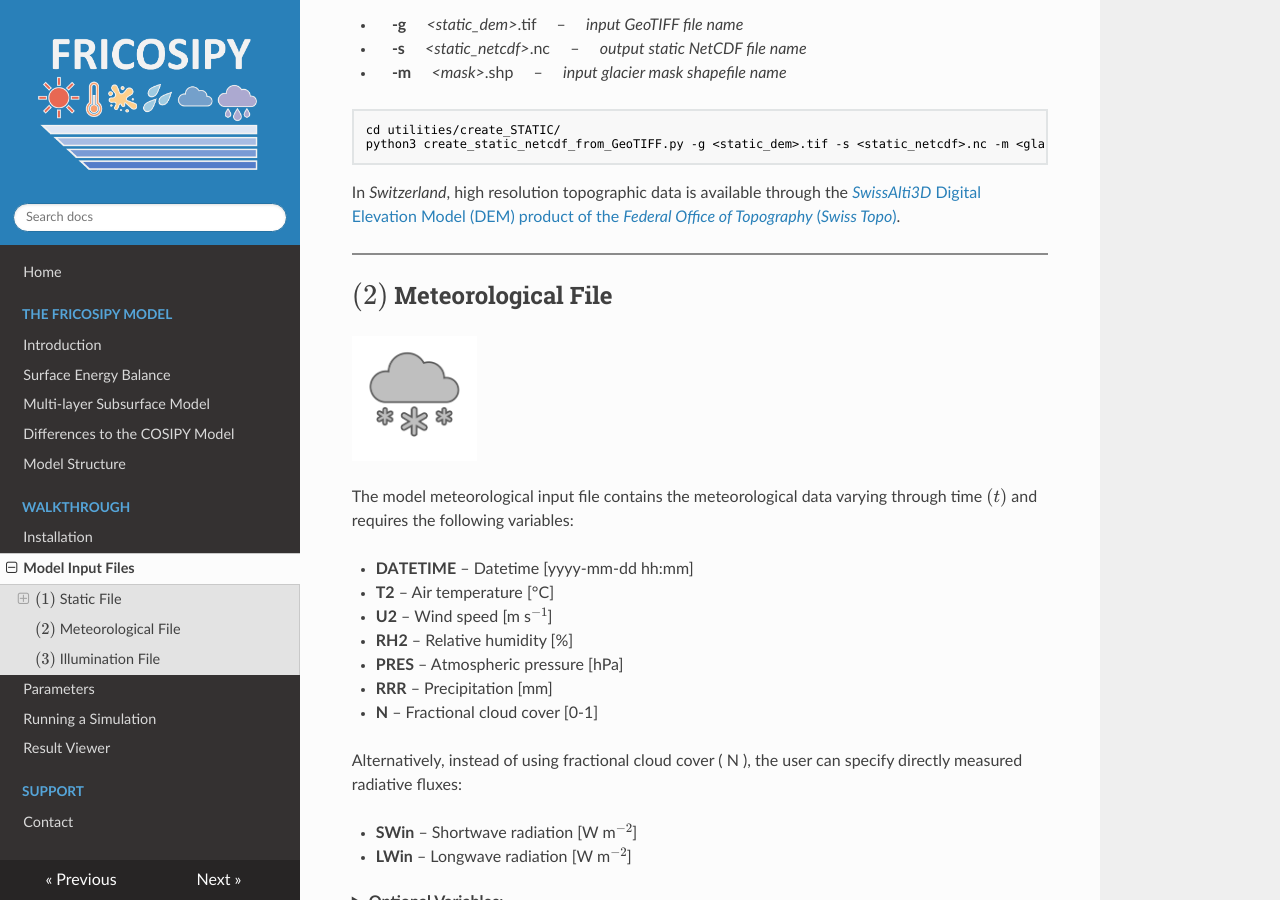
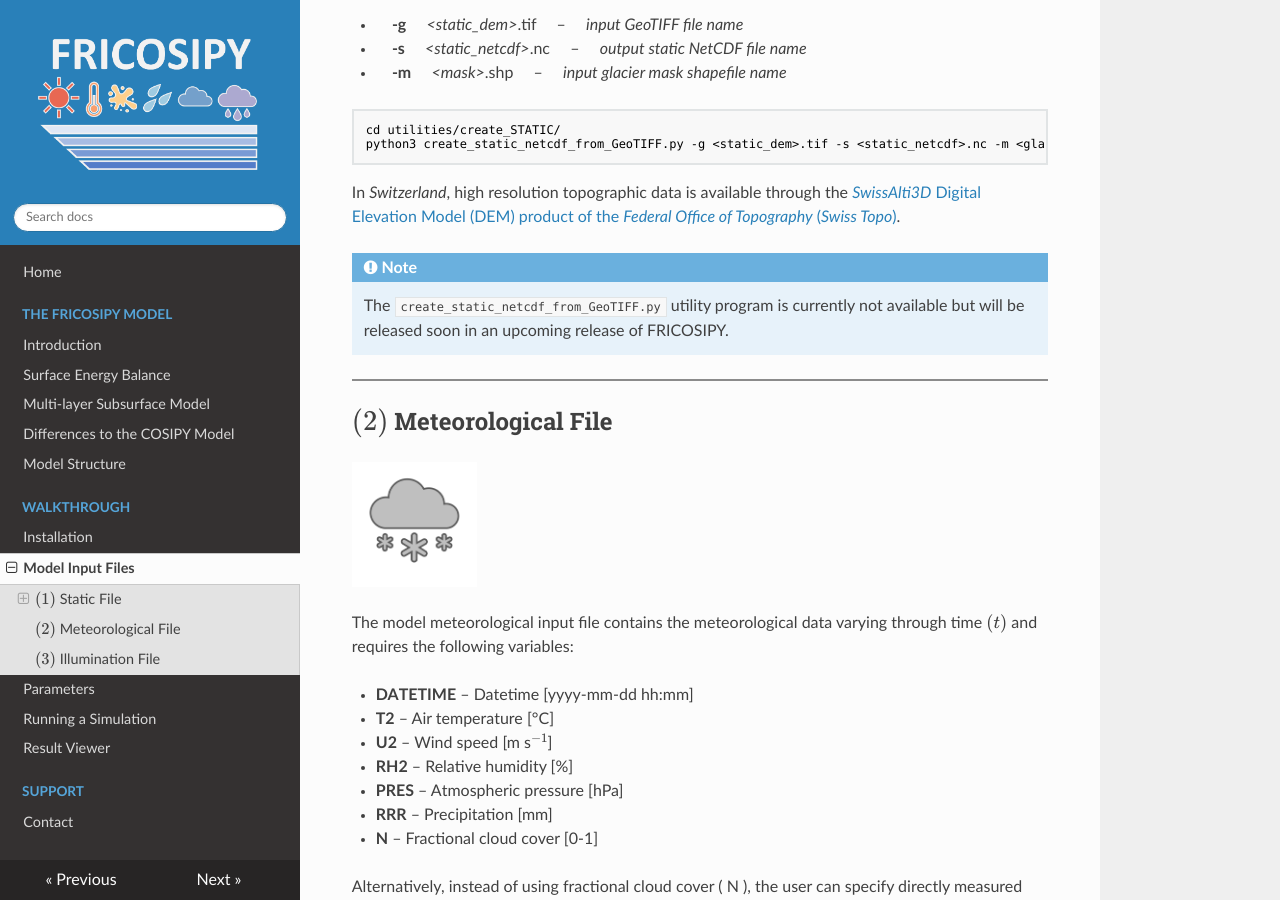
Before and after one commit to MarcusGastaldello/FRICOSIPY, an MkDocs documentation site: the page built from docs/model_input_files.md, in a window 1280 px wide and 900 px high, scrolled down 2100 px. Built offline with MkDocs 1.6.1, drawn with Linux system fonts in a browser that asks for light colours.

Commit message:
Update model_input_files.md with utility note
Added note about the availability of create_static_netcdf_from_GeoTIFF.py utility.

```diff
--- a/docs/model_input_files.md
+++ b/docs/model_input_files.md
@@ -88,6 +88,9 @@ python3 create_static_netcdf_from_GeoTIFF.py -g <static_dem>.tif -s <static_netc
 In *Switzerland*, high resolution topographic data is available through the [*SwissAlti3D* Digital Elevation Model (DEM) product of the
 *Federal Office of Topography* (*Swiss Topo*)](https://www.swisstopo.admin.ch/en/height-model-swissalti3d).
 
+!!! note
+    The `create_static_netcdf_from_GeoTIFF.py` utility program is currently not available but will be released soon in an upcoming release of FRICOSIPY.
+
 <hr style="height:2px; background-color:#8b8b8b; border:none;" />
 
 ## $(2)$ Meteorological File
```
